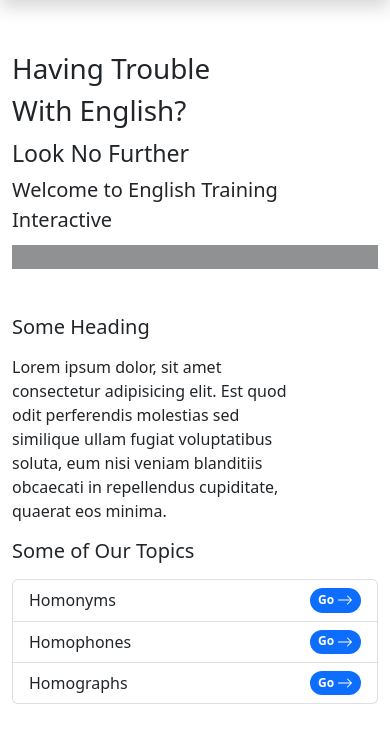
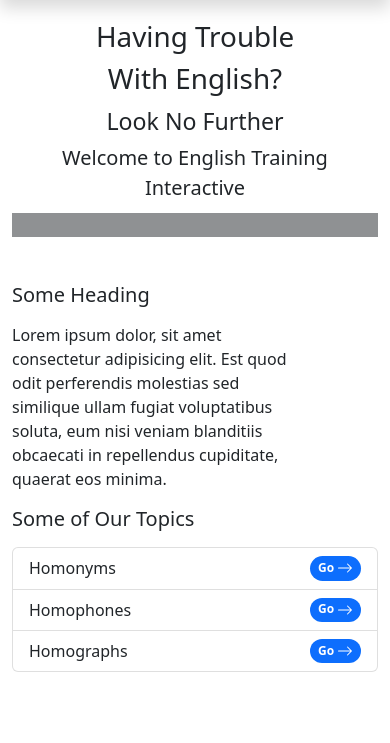
Before and after one commit to MCole-K9/ETI, a PHP site: page / in a window 390 px wide. Shown: the part 56-799 px from the top of the page. Run offline with PHP 8.4, Linux system fonts and the light colour scheme.

Commit message:
made hero more responsive

```diff
--- a/index.php
+++ b/index.php
@@ -7,13 +7,13 @@ include 'base.php';
 <?php endblock(); ?>
 
 <?php startblock("content"); ?>
-<section id="hero" class="row mt-5">
-  <div class="col-12 col-lg-6">
+<section id="hero" class="row mt-3 mt-lg-5 ">
+  <div class="col-12 col-lg-5 text-center text-lg-start">
     <h1 class="lh-base ">Having Trouble<br>With English? </h1>
     <h3>Look No Further</h2>
     <h5 class="lh-base">Welcome to English Training<br>Interactive</h5>
   </div>
-  <div class="col-12 col-lg-6">
+  <div class="col-12 col-lg-7">
     <div class="placeholder w-100 h-100"></div>
     <!-- video / ad goes here -->
   </div>
```
